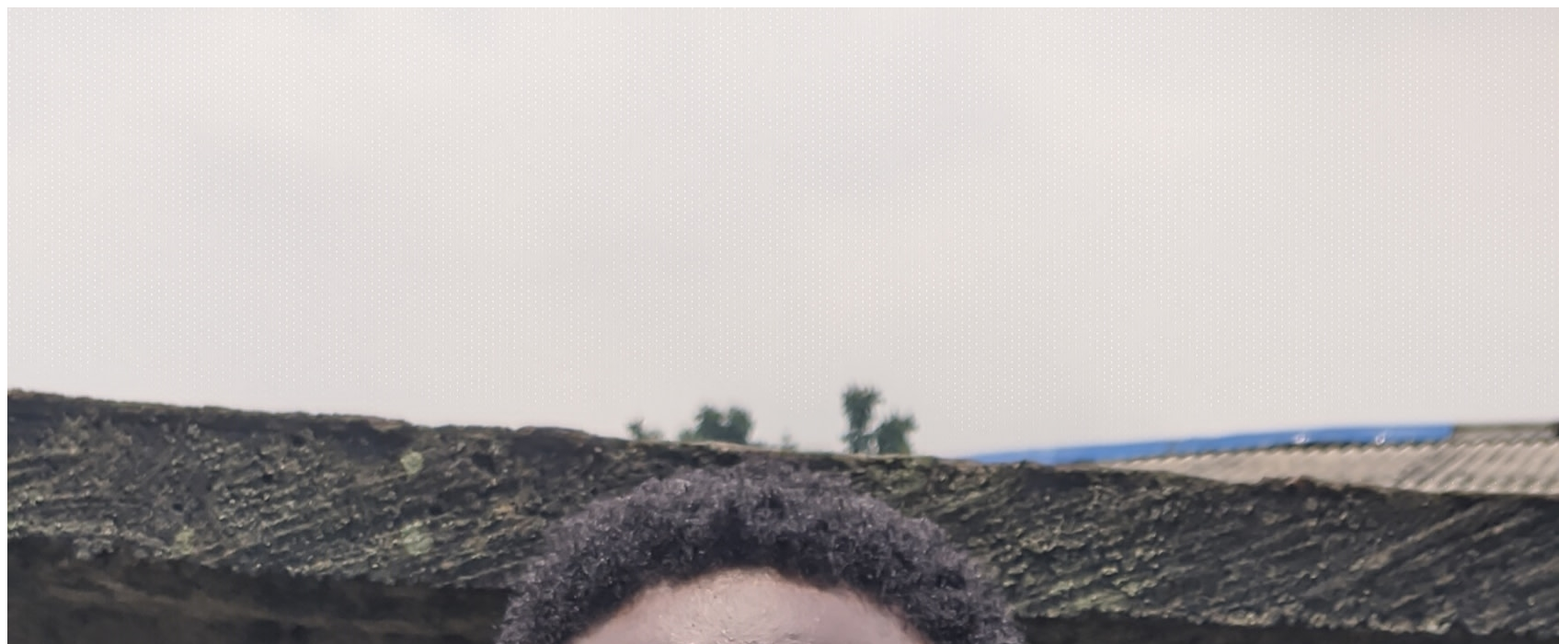
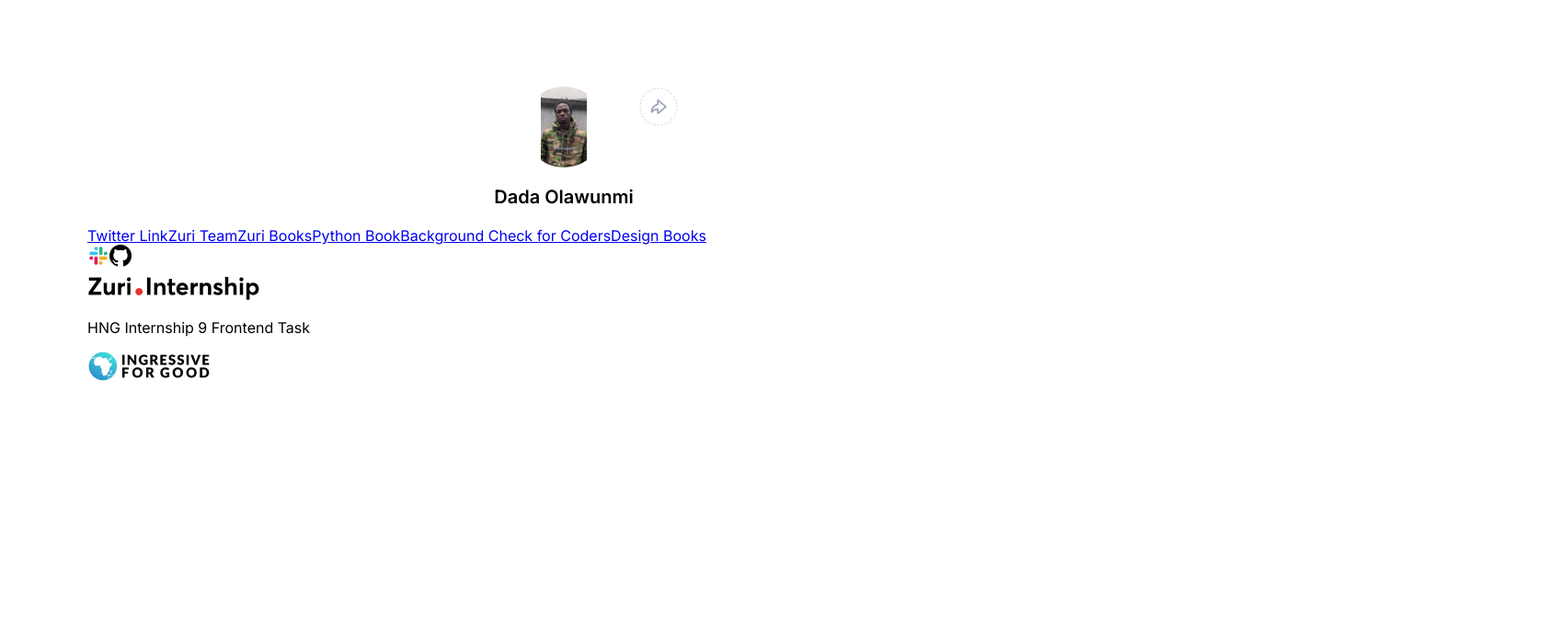
Before and after one commit to dread557/linktree, a React (Create React App) app: page / in a window 1280 px wide. Shown: the top 700 px of the page at 92% size, 1695 px wide, since content can reach past the window. Built offline with nearby package versions, Linux system fonts and the light colour scheme.

Commit message:
Style header section

```diff
--- a/public/index.html
+++ b/public/index.html
@@ -9,9 +9,10 @@
       name="description"
       content="Web site created using create-react-app"
     />
-    <link rel="apple-touch-icon" href="%PUBLIC_URL%/logo192.png" />
-    <link rel="manifest" href="%PUBLIC_URL%/manifest.json" />
-    <title>React App</title>
+    <link rel="preconnect" href="https://fonts.googleapis.com">
+    <link rel="preconnect" href="https://fonts.gstatic.com" crossorigin>
+    <link href="https://fonts.googleapis.com/css2?family=Inter:wght@400;600&display=swap" rel="stylesheet">
+    <title>Task 1</title>
   </head>
   <body>
     <noscript>You need to enable JavaScript to run this app.</noscript>
--- a/src/App.js
+++ b/src/App.js
@@ -1,25 +1,29 @@
 import React from 'react'
 import './App.scss'
-import { Link } from 'react-router-dom'
 
 function App() {
   return (
     <div className="App">
       <header>
-        <img className='profile__img' src='../images/pfp.jpg' alt='profile' />
-        <p>Dada Olawunmi</p>
+        <div className='pfp-name-grp'>
+          <img className='profile__img' src='../images/pfp.jpg' alt='profile' />
+          <p>Dada Olawunmi</p>
+        </div>
         <p className='slack'>@Dread</p>
-        <img className='share' src='../images/share.png' alt='share link' />
-        <img className='share mobile' src='../images/share-mob.png' alt='share link' />
+        <button className='share'>
+          <img src='../images/share.png' alt='share link' />
+        </button>
+        <button className='share-mob'>
+          <img src='../images/share-mob.png' alt='share link' />
+        </button>
       </header>
       <main className='links'>
-        <Link className='twitter' to='https://www.twitter.com/dread557'>Twitter Link</Link>
-        <Link className='btn__zuri' to='https://training.zuri.team/'>Zuri Team</Link>
-        <Link className='books' to='http://books.zuri.team/'>Zuri Books</Link>
-        <Link className='book__python' to='https://books.zuri.team/python-for-beginners?ref_id=dread'>Python Book</Link>
-        <Link className='pitch' to='https://background.zuri.team/'>Background Check for Coders</Link>
-        <Link className='book__design' to='https://books.zuri.team/design-rules'>Design Books</Link>
-        <Link className='' to='https://www.twitter.com/dread557'></Link>
+        <a className='twitter' href='https://www.twitter.com/dread557' target="_blank" rel="noopener noreferrer">Twitter Link</a>
+        <a className='btn__zuri' href='https://training.zuri.team/' target="_blank" rel="noopener noreferrer">Zuri Team</a>
+        <a className='books' href='http://books.zuri.team/' target="_blank" rel="noopener noreferrer">Zuri Books</a>
+        <a className='book__python' href='https://books.zuri.team/python-for-beginners?ref_id=dread' target="_blank" rel="noopener noreferrer">Python Book</a>
+        <a className='pitch' href='https://background.zuri.team/' target="_blank" rel="noopener noreferrer">Background Check for Coders</a>
+        <a className='book__design' href='https://books.zuri.team/design-rules' target="_blank" rel="noopener noreferrer">Design Books</a>
         <section className='slack_git'>
           <img src='../images/slack.png' alt='slack' />
           <img src='../images/Icon.png' alt='github' />
--- a/src/App.scss
+++ b/src/App.scss
@@ -0,0 +1,81 @@
+.App {
+    max-width: 1150px;
+    margin: 0 auto;
+    display: flex;
+    flex-direction: column;
+    padding: 30px;
+
+    header {
+        display: flex;
+        justify-content: center;
+        align-items: center;
+        margin-top: 64px;
+
+        .pfp-name-grp {
+            display: flex;
+            flex-direction: column;
+            align-items: center;
+            .profile__img{
+                width: 88px;
+                height: 88px;
+                object-fit: contain;
+                border-radius: 100%;
+            }
+
+            p {
+                font-size: 20px;
+                font-weight: 700;
+            }
+        }
+
+        button {
+            border: 0;
+            outline: 0;
+            background: transparent;
+            align-self: flex-start;
+        }
+        .slack{
+            display: none;
+        }
+        .share{
+            display: block;
+        }
+        .share-mob {
+            display: none;
+        }
+
+    }
+
+    // main {
+    //     display: flex;
+    //     flex-direction: column;
+
+    //     a {
+    //         text-decoration: none;
+    //         color: #101828;
+    //         width: 100%;
+    //         background-color: #EAECF0;
+    //         text-align: center;
+    //         margin-bottom: 12px;
+    //         padding: 12px;
+    //         font-weight: 500px;
+    //     }
+    // }
+}
+
+@media screen and (max-width: 768px) {
+    .App {
+        header {
+
+            .share {
+                display: none
+            }
+
+            .share-mob {
+                display: block;
+            }
+        }
+    }
+
+
+}
--- /dev/null
+++ b/src/index.css
@@ -0,0 +1,9 @@
+* {
+    box-sizing: border-box;
+}
+
+body {
+    font-family: 'Inter', sans-serif;
+    margin: 0;
+    padding: 0;
+}
--- a/src/index.js
+++ b/src/index.js
@@ -1,13 +1,11 @@
 import React from 'react';
 import ReactDOM from 'react-dom/client';
 import App from './App';
-import { BrowserRouter } from 'react-router-dom';
+import './index.css'
 
 const root = ReactDOM.createRoot(document.getElementById('root'));
 root.render(
   <React.StrictMode>
-    <BrowserRouter>
-      <App />
-    </BrowserRouter>
+    <App />
   </React.StrictMode>
 );
```
